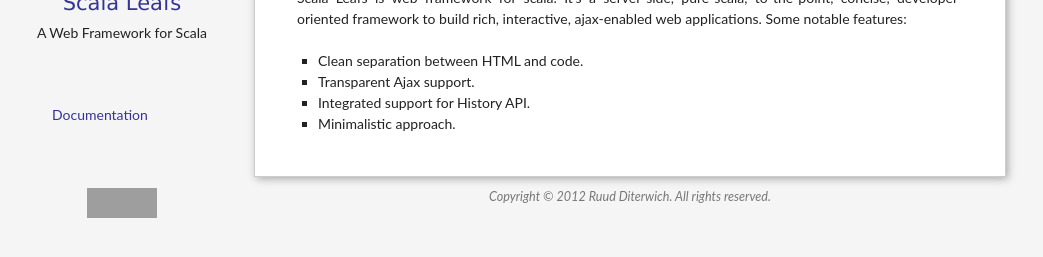
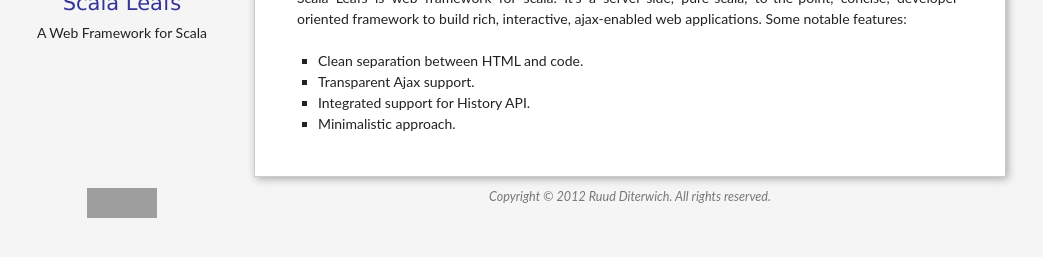
Before and after one commit to scalastuff/scalaleafs, a Jekyll site: the page built from index.md, in a window 1280 px wide. Shown: the part 121-378 px from the top of the page, without its empty margins (10-1053 px from the left). Built offline with Jekyll 4.4.1, drawn with Linux system fonts in a browser that asks for light colours; grey boxes are pictures that could not be loaded.

Commit message:
Updated _layouts/default.html

```diff
--- a/_layouts/default.html
+++ b/_layouts/default.html
@@ -32,7 +32,7 @@
                   <div class="menu" style="margin-top: 40px; text-align: center;">
                     <div class="dtree" style="white-space: nowrap; display: inline-block; text-align: left; min-width: 140px;">
   	<script type="text/javascript">
-		<!--
+      //		<!--
 
 		d = new dTree('d');
         d.config.useIcons = false;
@@ -50,18 +50,7 @@
 		//-->
     </script>
 
-                      <a class="menu1{% if page.title == "Documentation" %} active{% endif %}" href="/documentation/documentation.html">Documentation</a>
-            {% if page.category == "Documentation" %}
-            {% for p in site.pages %}
-            {% if p.category == page.category %}
-            {% for index in (1..20) %}
-            {% if p.index == index %}
-            <a class="menu2{% if p.url == page.url %} active{% endif %}" href="{{ p.url }}">{{ p.title }}</a>
-            {% endif %}
-            {% endfor %}
-            {% endif %}
-            {% endfor %}
-            {% endif %}
+
             </div>
                   </div>
                   <br/>
```
